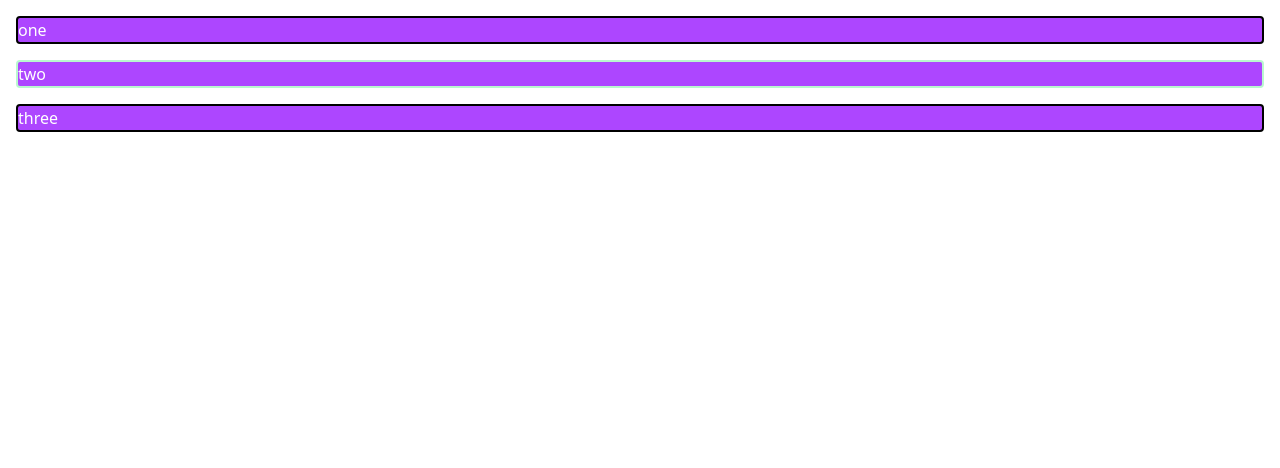
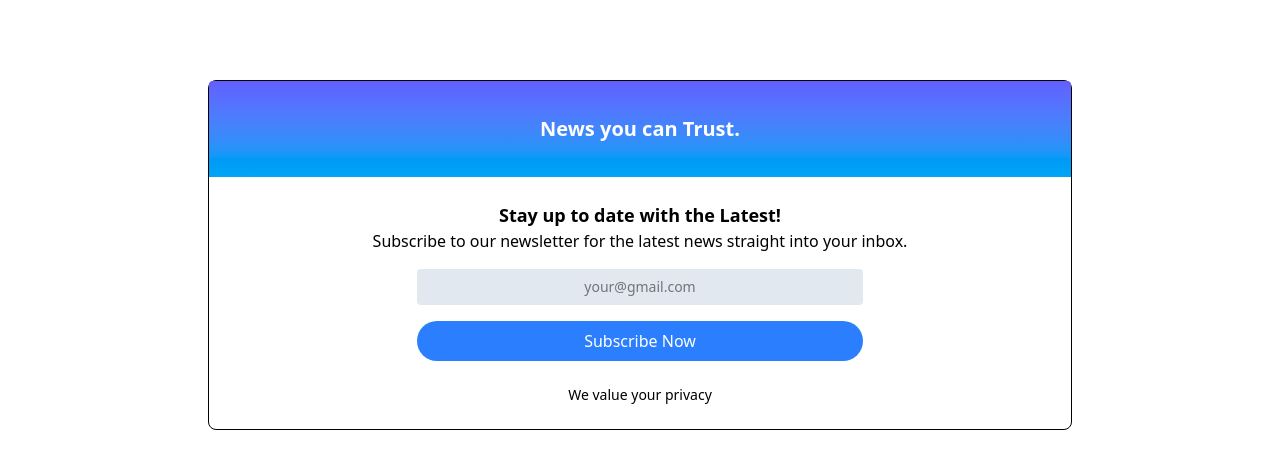
Before and after one commit to vanshmg09/Tailwind-CSS, a website built with Vite: page index.html in a window 1280 px wide. Built offline with nearby package versions, Linux system fonts and the light colour scheme.

Commit message:
Design a Card in Tailwind

```diff
--- a/index.html
+++ b/index.html
@@ -8,11 +8,20 @@
     <link rel="stylesheet" href="style.css">
 </head>
 <body>
+    <div class="mt-20 mx-52 flex flex-wrap rounded-lg border border-black">
+        <!-- Quote Container -->
+         <div class="w-full h-14 bg-linear-to-t from-sky-500 to-indigo-500 text-white h-24 flex justify-center items-center font-bold text-xl rounded-t">News you can Trust.</div>
+         <!-- Content Container -->
+          <div class="text-center mt-6 w-full">
+                <h3 class="text-lg font-semibold">Stay up to date with the Latest!</h3>
+                <p>Subscribe to our newsletter for the latest news straight into your inbox.</p>
+                <form class="flex flex-wrap">
+                    <input placeholder="your@gmail.com" class="w-full mx-52 bg-slate-200 text-center placeholder: text-sm my-4 py-2 rounded">
+                    <button class="bg-blue-500 w-full mx-52 text-white py-2 rounded-full">Subscribe Now</button>
+                </form>
+                <p class="my-6 text-sm">We value your privacy</p>
+          </div>
 
-        <div class="box border-black ">one</div>
-        <div class="box border-green-200 ">two</div>
-        <div class="box border-black ">three</div>
-
-
+    </div>
 </body>
 </html>
--- a/style.css
+++ b/style.css
@@ -1,9 +1 @@
 @import "tailwindcss";
-
-.box {
-    @apply bg-purple-500 text-white m-4 border-2 rounded;
-}
-
-.text-white {
-    @apply text-black;
-}
```
